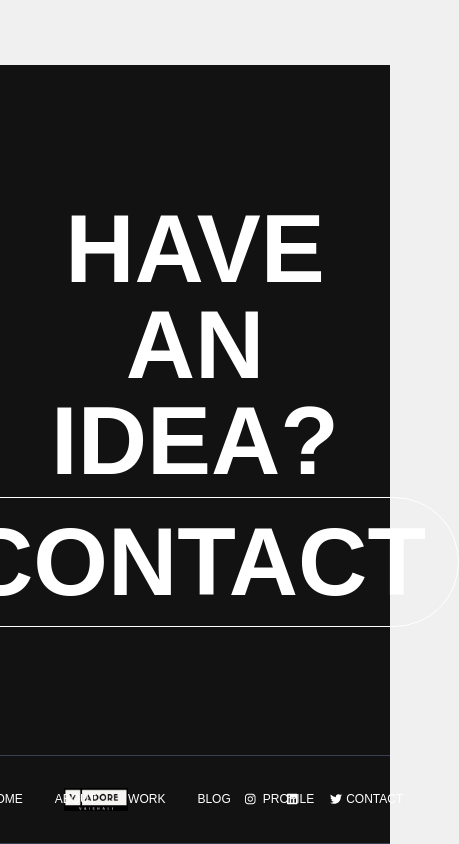
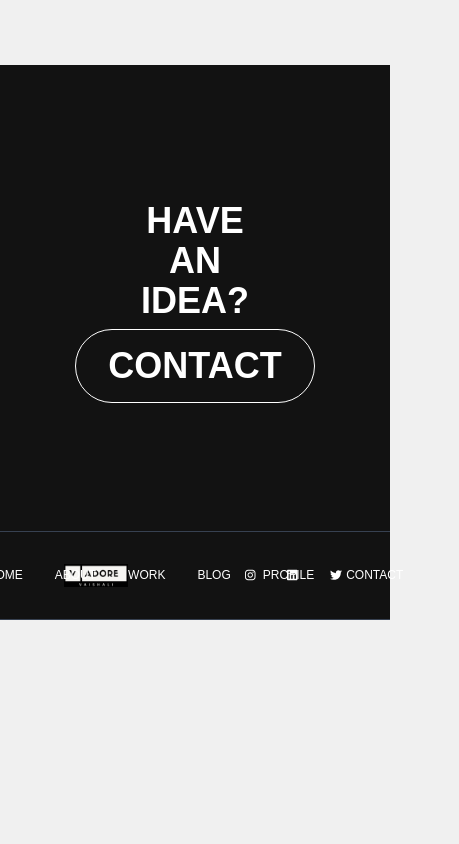
Before and after one commit to arcVaishali/vaishali, a React (Create React App) app: page / in a window 390 px wide. Shown: the part 6753-7597 px from the top of the page, 459 px wide, since content can reach past the window. After the commit the page ends 7373 px from the top, so only its background shows below. Built offline with nearby package versions, Linux system fonts and the light colour scheme.

Commit message:
contact section made responsive

```diff
--- a/src/components/Home/Contact.js
+++ b/src/components/Home/Contact.js
@@ -6,7 +6,7 @@ const Contact = () => {
     <div className="grid grid-cols-12 p-32 mt-8 bg-[#121212] text-white">
       <div
         data-aos="fade-up-left"
-        className="flex flex-col text-8xl font-black justify-center items-center col-start-3 col-end-11 uppercase"
+        className="flex flex-col text-4xl lg:text-8xl font-black justify-center items-center col-start-3 col-end-11 uppercase"
         style={{ fontFamily: "Fontsfree net xillian, sans-serif" }}
       >
         <span data-aos="fade-up-left" className="text-center m-2">
```
